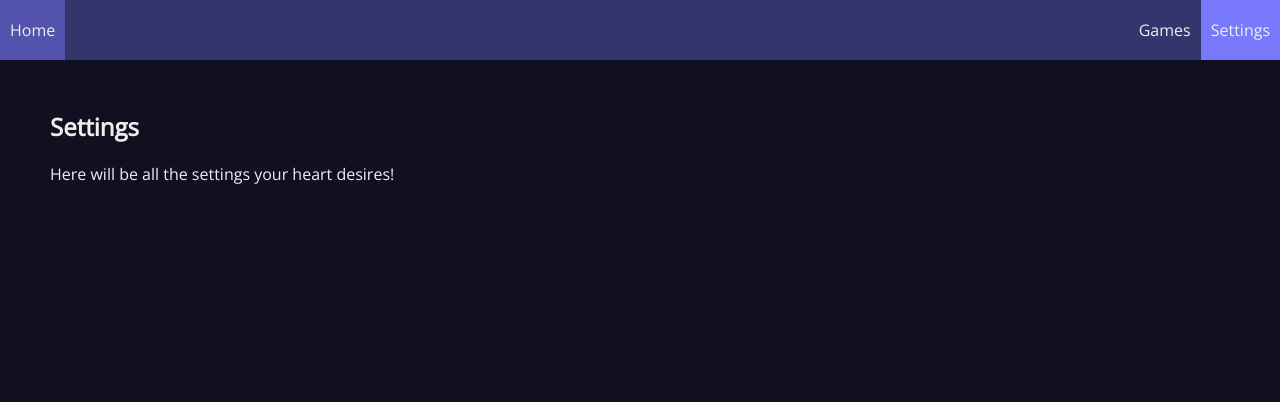
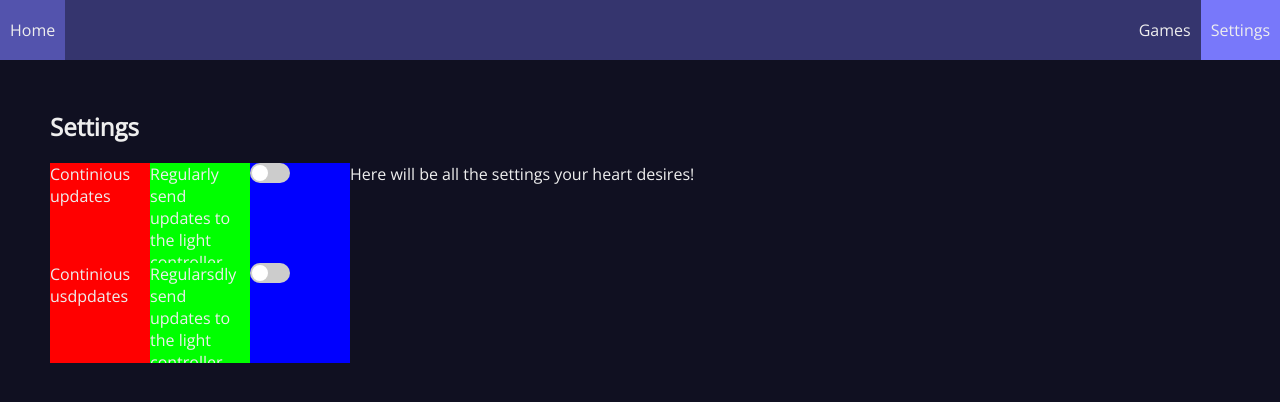
Before and after one commit to Fade97/DeskLight, a Flask app: page /settings in a window 1280 px wide. Shown: the top 402 px of the page. Run offline with Flask 2, Linux system fonts and the light colour scheme.

Commit message:
GN8 Checkin
Created settings template. Needs to be further worked on

```diff
--- a/GUI/modules/webserver/static/style.css
+++ b/GUI/modules/webserver/static/style.css
@@ -57,3 +57,107 @@ body{
 .contentHeader{
     padding-bottom: 20px;
 }
+
+/* ------ Settings ------ */
+
+.setting_con{
+    float: left;
+    clear: left;
+    background: #35356E;
+    background-color: #f0f;
+    width: 300px;
+    height: 100px;
+}
+
+.settingName{
+    display: block;
+    float: left;
+    width: 100px;
+    height: 100px;
+    overflow: auto;
+    background-color: #f00;
+}
+
+.settingDescription{
+    display: block;
+    float: left;
+    width: 100px;
+    height: 100px;
+    overflow: auto;
+    background-color: #0f0;
+}
+
+.settingType{
+    display: block;
+    float: right;
+    width: 100px;
+    height: 100px;
+    overflow: auto;
+    background-color: #00f;
+}
+
+/* ------ Switch ------ */
+
+/* Source: https://www.w3schools.com/howto/howto_css_switch.asp */
+/* The switch - the box around the slider */
+.switch {
+  position: relative;
+  display: block;
+  width: 40px;
+  height: 20px;
+}
+
+/* Hide default HTML checkbox */
+.switch input {
+  opacity: 0;
+  width: 0;
+  height: 0;
+}
+
+/* The slider */
+.slider {
+  position: absolute;
+  cursor: pointer;
+  top: 0;
+  left: 0;
+  right: 0;
+  bottom: 0;
+  background-color: #ccc;
+  -webkit-transition: .4s;
+  transition: .4s;
+}
+
+.slider:before {
+  position: absolute;
+  content: "";
+  height: 16px;
+  width: 16px;
+  left: 2px;
+  bottom: 2px;
+  background-color: white;
+  -webkit-transition: .4s;
+  transition: .4s;
+}
+
+input:checked + .slider {
+  background-color: #7878FA;
+}
+
+input:focus + .slider {
+  box-shadow: 0 0 1px #7878FA;
+}
+
+input:checked + .slider:before {
+  -webkit-transform: translateX(20px);
+  -ms-transform: translateX(20px);
+  transform: translateX(20px);
+}
+
+/* Rounded sliders */
+.slider.round {
+  border-radius: 16px;
+}
+
+.slider.round:before {
+  border-radius: 50%;
+}
--- /dev/null
+++ b/GUI/modules/webserver/templates/components/setting.html
@@ -0,0 +1,16 @@
+<div class="setting_con">
+    <div class="settingName">
+        {{settingName}}
+    </div>
+
+    <div class="settingDescription">
+        {{settingDescription}}
+    </div>
+
+    <div class="settingType">
+        {% if type=="switch" %}
+        {% include "components/toggleswitch.html" %}
+        {% endif %}
+    </div>
+
+</div>
--- /dev/null
+++ b/GUI/modules/webserver/templates/components/toggleswitch.html
@@ -0,0 +1,4 @@
+<label class="switch">
+    <input type="checkbox">
+    <span class="slider round"></span>
+</label>
--- a/GUI/modules/webserver/templates/settings.html
+++ b/GUI/modules/webserver/templates/settings.html
@@ -8,4 +8,11 @@ Settings
 
 Here will be all the settings your heart desires!
 
+{% with settingName="Continious updates", settingDescription="Regularly send updates to the light controller.", type="switch" %}
+{% include "components/setting.html" %}
+{% endwith %}
+{% with settingName="Continious usdpdates", settingDescription="Regularsdly send updates to the light controller.", type="switch" %}
+{% include "components/setting.html" %}
+{% endwith %}
+
 {% endblock %}
--- a/GUI/modules/webserver/webserver.py
+++ b/GUI/modules/webserver/webserver.py
@@ -10,7 +10,7 @@ def create_app():
     from modules import bp_modules
     app.register_blueprint(bp_modules)
 
-    app.run(host='localhost', port='5000')
+    app.run(host='0.0.0.0', port='5000')
 
 
 create_app()
```
